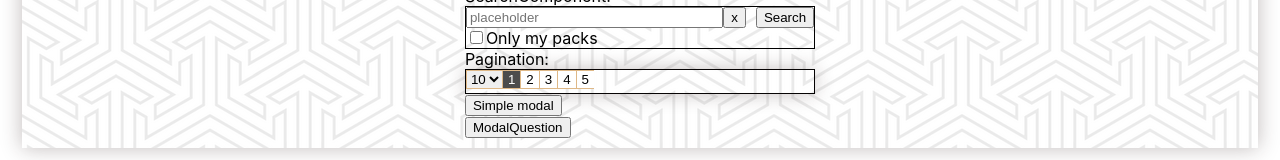
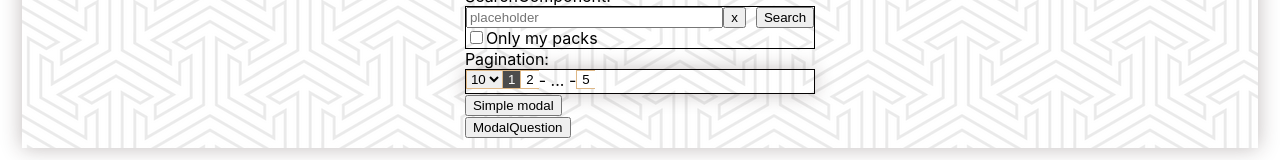
Before and after one commit to ultrwave/friday_project, a React (Create React App) app: page /#/demo in a window 1280 px wide. Shown: the part 227-387 px from the top of the page. Built offline with nearby package versions, Linux system fonts and the light colour scheme; no server answers.

Commit message:
fixed pagination

```diff
--- a/src/common/Pagination/PaginationDisplay.tsx
+++ b/src/common/Pagination/PaginationDisplay.tsx
@@ -26,6 +26,25 @@
         </button>
     ));
 
+    // 1 ... 4 5 (6) 7 8 ... 11
+    const centralPartWidth = 1
+    if ((currentPage + 2+centralPartWidth) < lastPage) {
+        pages[currentPage + centralPartWidth] = (
+            <span key={currentPage + 1 + centralPartWidth} style={{}}>
+                - ... -
+            </span>
+        );
+        pages = pages.filter((p, i) => i < (currentPage + 1 + centralPartWidth) || i === (lastPage - 1));
+    }
+    if (currentPage > 3 + centralPartWidth) {
+        pages[1] = (
+            <span key={2} style={{}}>
+                - ... -
+            </span>
+        );
+        pages = pages.filter((p, i) => i < 2 || i > currentPage - (2+centralPartWidth));
+    }
+
     return (
         <div className={s.main}>
             <select value={itemsOnPage}
```
